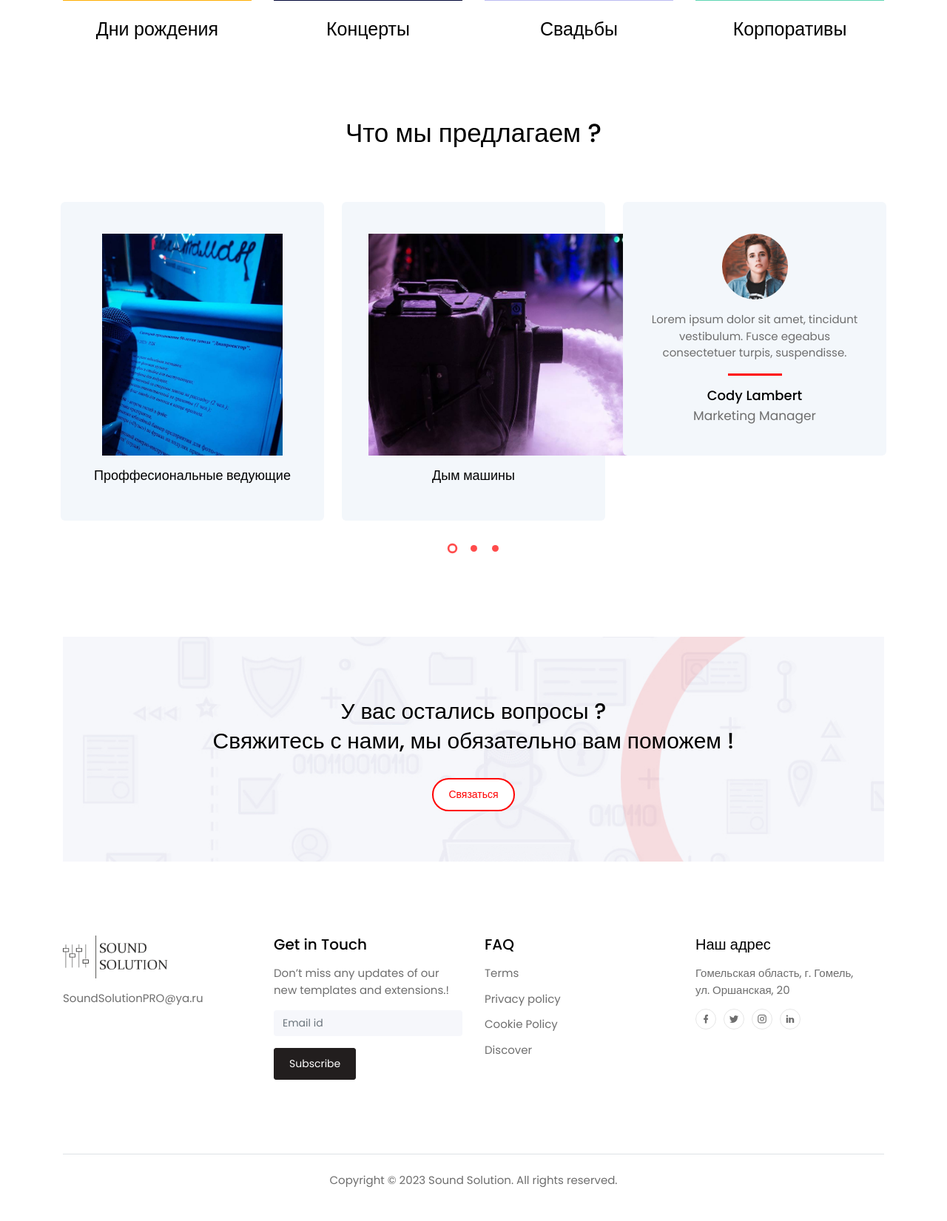
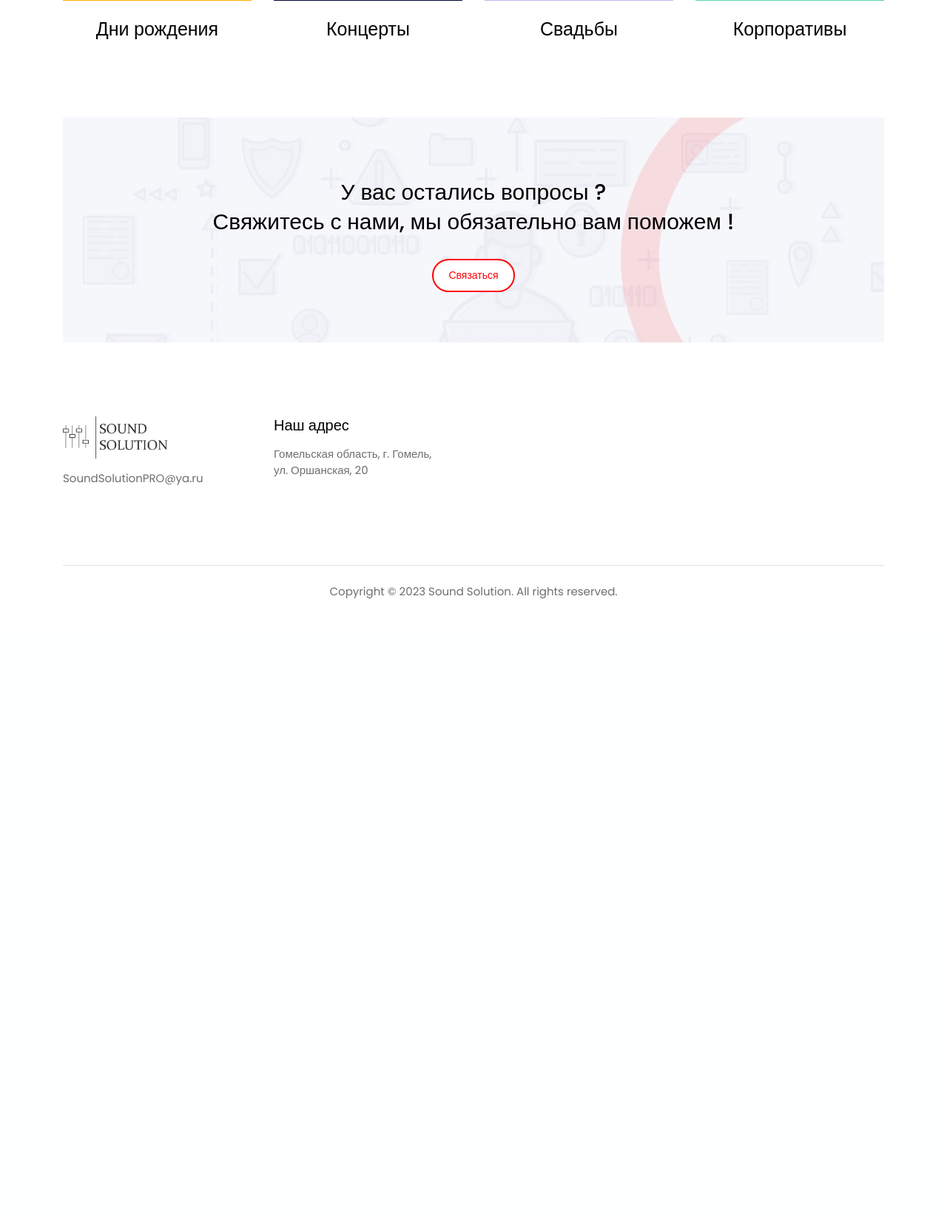
Before and after one commit to Dest1ni/Site-business-card, a Django app: page / in a window 1280 px wide. Shown: the part 2769-4420 px from the top of the page at 74% size. After the commit the page ends 3578 px from the top, so only its background shows below. Run offline with Django 4.2, Linux system fonts and the light colour scheme; some libraries are stand-ins or nearby versions.

Commit message:
delete category

```diff
--- a/soundsolution/templates/base.html
+++ b/soundsolution/templates/base.html
@@ -10,7 +10,6 @@
     {% block title %}
     {% endblock title %}
     </title>
-    <link rel="icon" href="{% static 'main/favicon.png'%}" type="image/x-icon">
     <nav class="navbar navbar-expand-lg navbar-dark bg-dark">
         <div class="container-fluid">
             <a class="navbar-brand" href="{% url 'main:main-page' %}">
--- a/soundsolution/templates/index.html
+++ b/soundsolution/templates/index.html
@@ -11,6 +11,7 @@
   <link rel="stylesheet" href="{% static 'assets/vendors/mdi/css/materialdesignicons.min.css' %}">
   <link rel="stylesheet" href="{% static 'assets/vendors/aos/css/aos.css' %}">
   <link rel="stylesheet" href="{% static 'assets/css/style.min.css' %}">
+  <link rel="icon" href="{% static 'main/favicon.png'%}" type="image/x-icon">
 </head>
 <body id="body" data-spy="scroll" data-target=".navbar" data-offset="100">
   {% include 'navbar.html' %}
@@ -168,20 +169,20 @@
           </div>
         </div>
       </section>
-      <section class="customer-feedback" id="feedback-section">
+      <!--<section class="customer-feedback" id="feedback-section">
         <div class="row">
           <div class="col-12 text-center pb-5">
             <h2>Что мы предлагаем ?</h2>
-            <!-- <h6 class="section-subtitle text-muted m-0">Lorem ipsum dolor sit amet, tincidunt vestibulum.</h6> -->
+           <h6 class="section-subtitle text-muted m-0">Lorem ipsum dolor sit amet, tincidunt vestibulum.</h6>
           </div>
           <div class="owl-carousel owl-theme grid-margin">
               <div class="card customer-cards">
                 <div class="card-body">
                   <div class="text-center">
                     <img src="{% static 'assets/images/leader.jpg' %}" width="300" height="300" alt="">
-                    <!-- <p class="m-0 py-3 text-muted">Lorem ipsum dolor sit amet, tincidunt vestibulum. Fusce egeabus consectetuer turpis, suspendisse.</p> -->
+                     <p class="m-0 py-3 text-muted">Lorem ipsum dolor sit amet, tincidunt vestibulum. Fusce egeabus consectetuer turpis, suspendisse.</p>
                     <h5 class="card-title pt-3">Проффесиональные ведующие</h5>
-                    <!-- <h6 class="customer-designation text-muted m-0">Marketing Manager</h6> -->
+                    <h6 class="customer-designation text-muted m-0">Marketing Manager</h6>
                   </div>
                 </div>
               </div>
@@ -189,9 +190,9 @@
                 <div class="card-body">
                   <div class="text-center">
                     <img src="{% static 'assets/images/smoke_machine.jpg' %}" width="300" height="300" alt="">
-                    <!-- <p class="m-0 py-3 text-muted">Lorem ipsum dolor sit amet, tincidunt vestibulum. Fusce egeabus consectetuer turpis, suspendisse.</p> -->
+                    <p class="m-0 py-3 text-muted">Lorem ipsum dolor sit amet, tincidunt vestibulum. Fusce egeabus consectetuer turpis, suspendisse.</p>
                     <h5 class="card-title pt-3">Дым машины</h5>
-                    <!-- <h6 class="customer-designation text-muted m-0">Marketing Manager</h6> -->
+                    <h6 class="customer-designation text-muted m-0">Marketing Manager</h6>
                   </div>
                 </div>
               </div>
@@ -274,7 +275,7 @@
               </div>
           </div>
         </div>
-      </section>
+      </section> -->
       <section class="contact-us" id="contact-section">
         <div class="contact-us-bgimage grid-margin" >
           <div class="pb-4">
@@ -282,7 +283,7 @@
             <h3 class="pt-1" data-aos="fade-down">Свяжитесь с нами, мы обязательно вам поможем !</h3>
           </div>
           <div data-aos="fade-up">
-            <button class="btn btn-rounded btn-outline-danger">Связаться</button>
+            <button class="btn btn-rounded btn-outline-danger" data-toggle="modal" data-target="#exampleModal">Связаться</button>
           </div>
         </div>
       </section>
@@ -294,7 +295,7 @@
               <p class="text-muted m-0">SoundSolutionPRO@ya.ru</p>
             </div>
           </div>
-          <div class="col-12 col-md-6 col-lg-3 grid-margin">
+          <!--<div class="col-12 col-md-6 col-lg-3 grid-margin">
             <h5 class="pb-2">Get in Touch</h5>
             <p class="text-muted">Don’t miss any updates of our new templates and extensions.!</p>
             <form>
@@ -303,23 +304,23 @@
             <div class="pt-3">
               <button class="btn btn-dark">Subscribe</button>
             </div>
-          </div>
-          <div class="col-12 col-md-6 col-lg-3 grid-margin">
+          </div> -->
+          <!--<div class="col-12 col-md-6 col-lg-3 grid-margin">
             <h5 class="pb-2">FAQ</h5>
             <a href="#"><p class="m-0 pb-2">Terms</p></a>
             <a href="#" ><p class="m-0 pt-1 pb-2">Privacy policy</p></a>
             <a href="#"><p class="m-0 pt-1 pb-2">Cookie Policy</p></a>
             <a href="#"><p class="m-0 pt-1">Discover</p></a>
-          </div>
+          </div> -->
           <div class="col-12 col-md-6 col-lg-3 grid-margin">
               <h5 class="pb-2">Наш адрес</h5>
               <p class="text-muted">Гомельская область, г. Гомель, <br> ул. Оршанская, 20</p>
-              <div class="d-flex justify-content-center justify-content-md-start">
+              <!-- <div class="d-flex justify-content-center justify-content-md-start">
                 <a href="#"><span class="mdi mdi-facebook"></span></a>
                 <a href="#"><span class="mdi mdi-twitter"></span></a>
                 <a href="#"><span class="mdi mdi-instagram"></span></a>
                 <a href="#"><span class="mdi mdi-linkedin"></span></a>
-              </div>
+              </div> -->
           </div>
         </div>
       </section>
--- a/soundsolution/templates/navbar.html
+++ b/soundsolution/templates/navbar.html
@@ -27,9 +27,9 @@
           <li class="nav-item">
             <a class="nav-link" href="#digital-marketing-section" style="white-space: nowrap; font-size: 18px;">О нас</a>
           </li>
-          <li class="nav-item">
+          <!--<li class="nav-item">
             <a class="nav-link" href="#feedback-section" style="white-space: nowrap; font-size: 18px;">Услуги</a>
-          </li>
+          </li> -->
           <li class="nav-item btn-contact-us pl-4 pl-lg-0">
             <button class="btn btn-info" data-toggle="modal" data-target="#exampleModal" style = "font-size: 15px;">Связаться с нами</button>
           </li>
```
